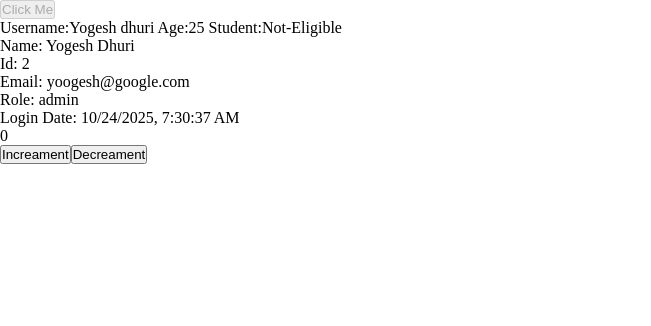
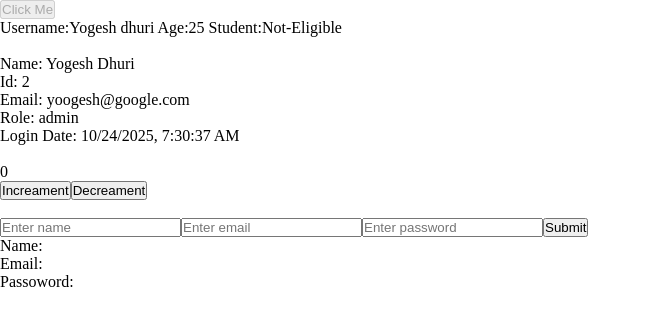
Before and after one commit to ysdhuri312/playground-react, a React (Vite) app in the folder react_with_typescript/: page / in a window 1280 px wide. Shown: the top 326 px of the page, without its empty margins (0-651 px from the left). Built offline with nearby package versions, Linux system fonts and the light colour scheme.

Commit message:
Typscript used in react form

```diff
--- a/react_with_typescript/src/App.tsx
+++ b/react_with_typescript/src/App.tsx
@@ -2,6 +2,7 @@
 
 import Admin from './components/Admin';
 import Button from './components/Button';
+import Form from './components/Form';
 import State from './components/State';
 import User from './components/User';
 import type { AdminInfo } from './types';
@@ -23,10 +24,12 @@
         disabled={true}
       />
       <User name='Yogesh dhuri' age={25} isStudent={false} />
-
+      <br />
       <Admin admin={admin} />
-
+      <br />
       <State />
+      <br />
+      <Form />
     </div>
   );
 };
--- /dev/null
+++ b/react_with_typescript/src/components/Form.tsx
@@ -0,0 +1,52 @@
+/** @format */
+
+import { useRef, useState, type FormEvent } from 'react';
+
+const Form = () => {
+  interface User {
+    name: string;
+    email: string;
+    password: string;
+  }
+
+  const [formData, setFormData] = useState<User>({
+    name: '',
+    email: '',
+    password: '',
+  });
+
+  const name = useRef<HTMLInputElement>(null);
+  const email = useRef<HTMLInputElement>(null);
+  const password = useRef<HTMLInputElement>(null);
+
+  const handleSubmit = (e: FormEvent<HTMLFormElement>) => {
+    e.preventDefault();
+
+    const nameValue = name.current!.value;
+    const emailValue = email.current!.value;
+    const passwordValue = password.current!.value;
+
+    setFormData({
+      name: nameValue,
+      email: emailValue,
+      password: passwordValue,
+    });
+  };
+
+  return (
+    <form onSubmit={handleSubmit}>
+      <input type='text' ref={name} placeholder='Enter name' />
+      <input type='text' ref={email} placeholder='Enter email' />
+      <input type='password' ref={password} placeholder='Enter password' />
+
+      <button type='submit'>Submit</button>
+
+      <section>
+        Name:{formData.name} <br />
+        Email:{formData.email} <br />
+        Passoword:{formData.password}
+      </section>
+    </form>
+  );
+};
+export default Form;
```
